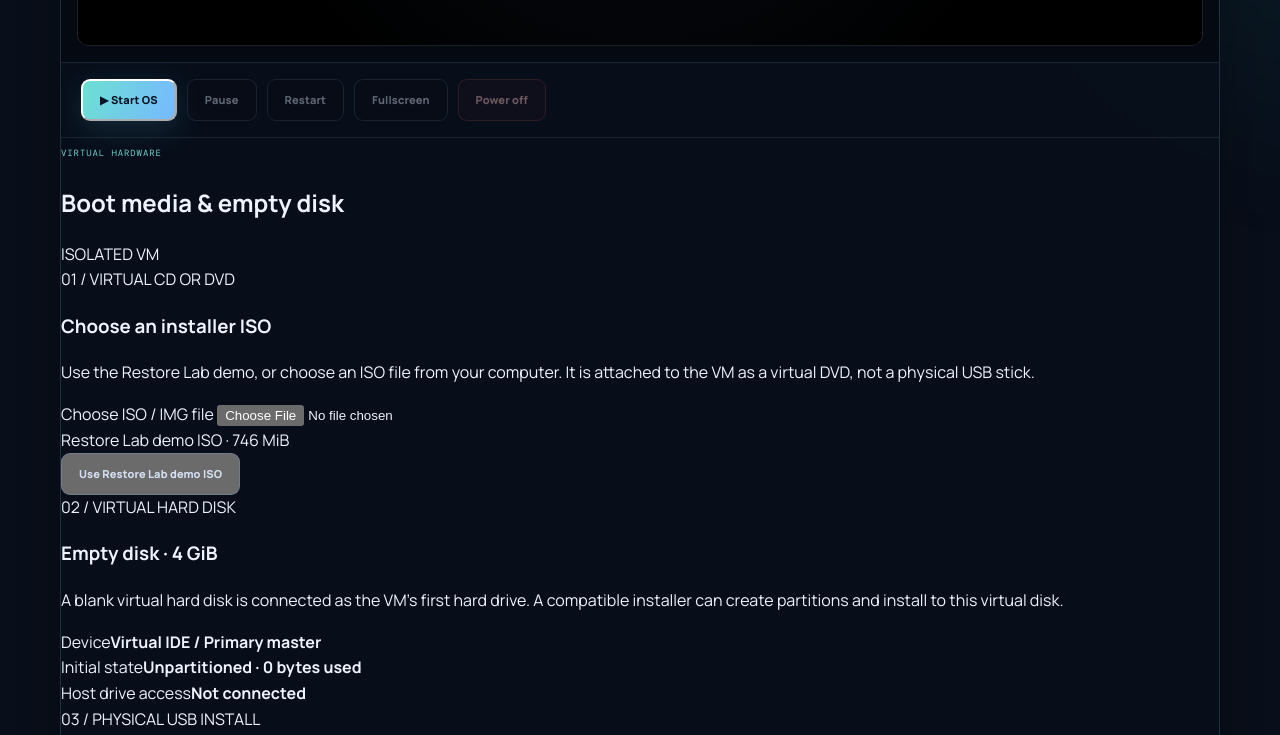
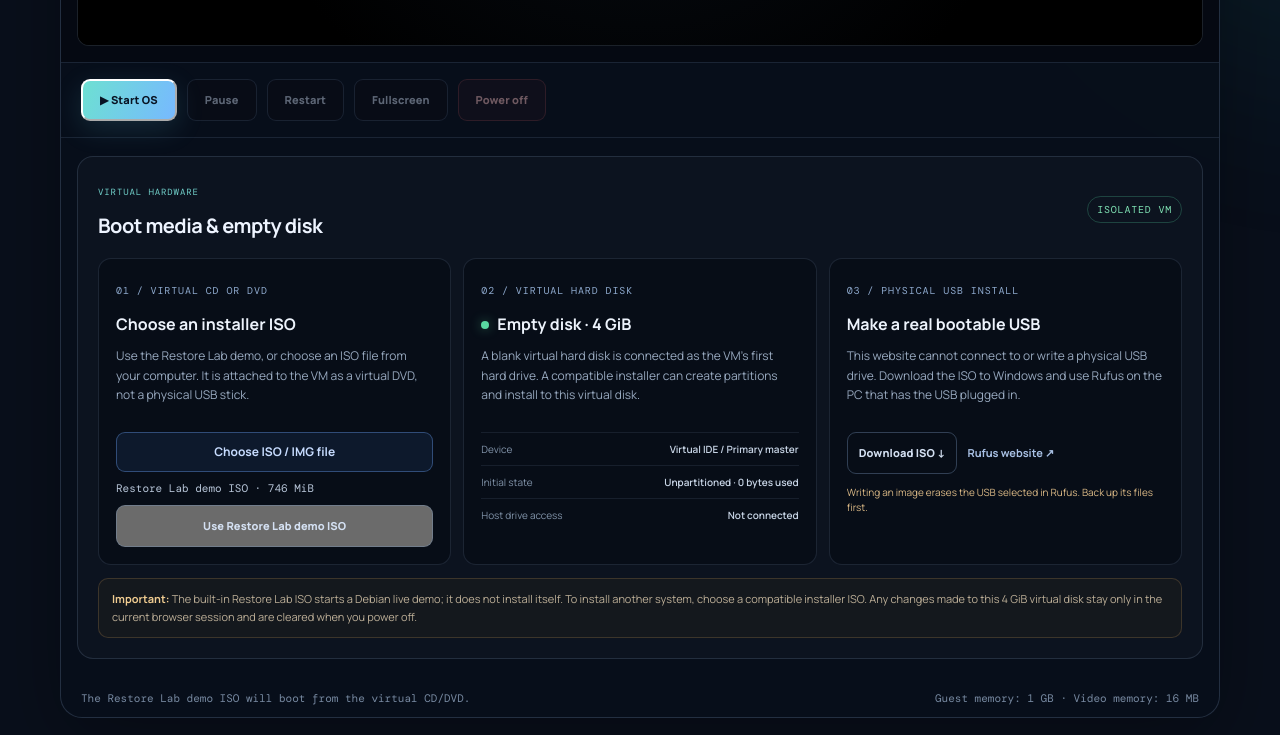
Before and after one commit to sd201826/Computer, a plain HTML site: page run.html in a window 1280 px wide. Shown: the part 960-1695 px from the top of the page. Drawn offline with nearby package versions, Linux system fonts and the light colour scheme.

Commit message:
Style installer media and virtual disk panel

```diff
--- a/run-os.css
+++ b/run-os.css
@@ -226,3 +226,170 @@
   .vm-foot { padding: 12px; }
   .run-info-grid { grid-template-columns: 1fr; }
 }
+
+
+.vm-media-panel {
+  margin: 18px 16px 20px;
+  padding: 20px;
+  border: 1px solid rgba(137, 164, 199, .18);
+  border-radius: 16px;
+  background: rgba(255, 255, 255, .025);
+}
+.vm-media-heading {
+  display: flex;
+  align-items: center;
+  justify-content: space-between;
+  gap: 12px;
+  margin-bottom: 16px;
+}
+.vm-media-heading h2 {
+  margin: 7px 0 0;
+  color: #eef4ff;
+  font-size: 20px;
+  letter-spacing: -.025em;
+}
+.vm-media-tag {
+  padding: 6px 9px;
+  border: 1px solid rgba(85, 214, 158, .25);
+  border-radius: 999px;
+  color: #7fe2b4;
+  font: 10px "DM Mono", monospace;
+  letter-spacing: .08em;
+}
+.vm-media-grid {
+  display: grid;
+  grid-template-columns: repeat(3, minmax(0, 1fr));
+  gap: 12px;
+}
+.vm-media-card {
+  min-width: 0;
+  padding: 17px;
+  border: 1px solid rgba(137, 164, 199, .16);
+  border-radius: 13px;
+  background: rgba(5, 10, 19, .55);
+}
+.vm-media-label {
+  color: #8da8cc;
+  font: 10px "DM Mono", monospace;
+  letter-spacing: .09em;
+}
+.vm-media-card h3 {
+  display: flex;
+  align-items: center;
+  gap: 8px;
+  margin: 11px 0 8px;
+  color: #edf3fc;
+  font-size: 16px;
+}
+.vm-media-card p {
+  min-height: 73px;
+  margin: 0 0 13px;
+  color: #98a9bf;
+  font-size: 12px;
+  line-height: 1.65;
+}
+.vm-file-picker {
+  position: relative;
+  display: flex;
+  align-items: center;
+  justify-content: center;
+  min-height: 40px;
+  padding: 9px 12px;
+  border: 1px solid rgba(111, 166, 255, .36);
+  border-radius: 9px;
+  background: rgba(48, 91, 151, .17);
+  color: #c7dcff;
+  font-size: 12px;
+  font-weight: 700;
+  cursor: pointer;
+  overflow: hidden;
+}
+.vm-file-picker:hover { background: rgba(48, 91, 151, .29); }
+.vm-file-picker input {
+  position: absolute;
+  inset: 0;
+  width: 100%;
+  height: 100%;
+  opacity: 0;
+  cursor: pointer;
+}
+.vm-file-picker input:disabled { cursor: not-allowed; }
+.vm-iso-name {
+  overflow: hidden;
+  margin-top: 9px;
+  color: #b7c5d8;
+  font: 11px "DM Mono", monospace;
+  text-overflow: ellipsis;
+  white-space: nowrap;
+}
+.vm-clear-iso {
+  width: 100%;
+  margin-top: 10px;
+  justify-content: center;
+  font-size: 11px;
+  padding: 9px 11px;
+}
+.vm-disk-led {
+  display: inline-block;
+  width: 8px;
+  height: 8px;
+  flex: 0 0 8px;
+  border-radius: 50%;
+  background: #58d8a0;
+  box-shadow: 0 0 12px rgba(88, 216, 160, .45);
+}
+.vm-disk-spec {
+  display: flex;
+  justify-content: space-between;
+  gap: 10px;
+  padding: 8px 0;
+  border-top: 1px solid rgba(137, 164, 199, .12);
+  color: #8294aa;
+  font-size: 10px;
+}
+.vm-disk-spec strong {
+  color: #c8d5e6;
+  font-weight: 600;
+  text-align: right;
+}
+.vm-usb-actions {
+  display: flex;
+  flex-wrap: wrap;
+  align-items: center;
+  gap: 10px;
+}
+.vm-usb-actions .button {
+  padding: 9px 11px;
+  font-size: 11px;
+}
+.vm-usb-actions .text-link { font-size: 11px; }
+.vm-usb-warning {
+  display: block;
+  margin-top: 11px;
+  color: #dbb986;
+  font-size: 10px;
+  line-height: 1.5;
+}
+.vm-media-note {
+  margin-top: 13px;
+  padding: 11px 13px;
+  border: 1px solid rgba(245, 185, 93, .18);
+  border-radius: 10px;
+  background: rgba(96, 67, 25, .1);
+  color: #bcae97;
+  font-size: 11px;
+  line-height: 1.65;
+}
+.vm-media-note strong { color: #f0cc91; }
+@media (max-width: 900px) {
+  .vm-media-grid { grid-template-columns: 1fr 1fr; }
+  .vm-media-card:last-child { grid-column: 1 / -1; }
+}
+@media (max-width: 620px) {
+  .vm-media-panel { margin: 12px 8px 14px; padding: 13px; }
+  .vm-media-grid { grid-template-columns: 1fr; }
+  .vm-media-card:last-child { grid-column: auto; }
+  .vm-media-card p { min-height: auto; }
+  .vm-media-heading { align-items: flex-start; flex-direction: column; }
+  .vm-disk-spec { font-size: 9px; }
+}
```
